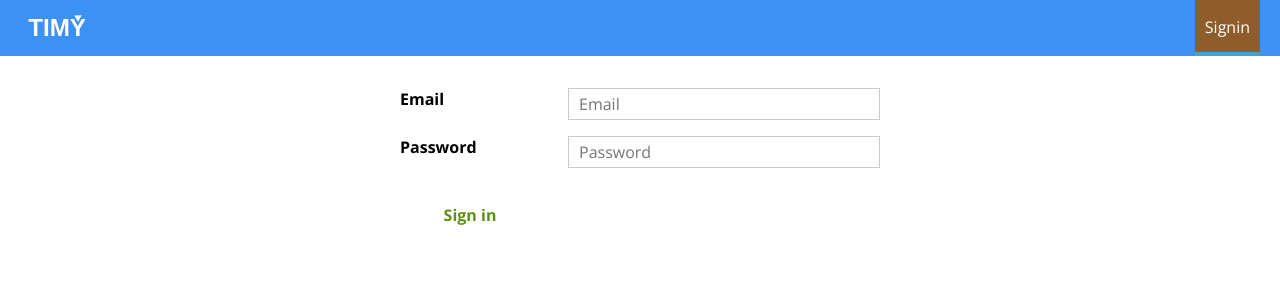
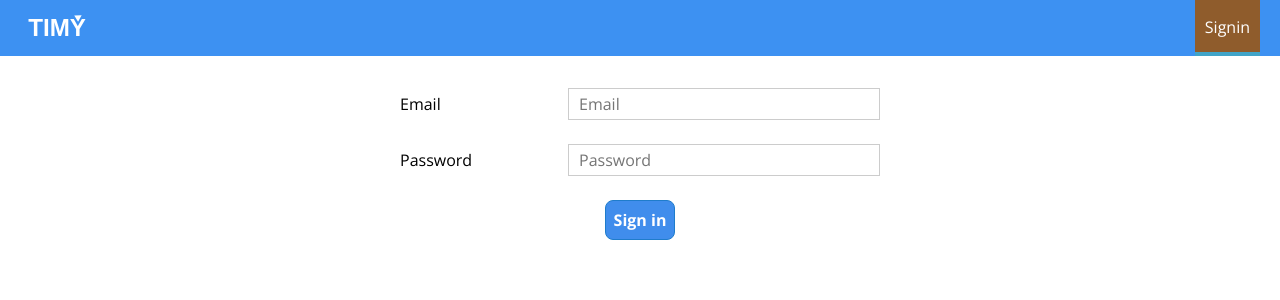
Before and after one commit to Tatarin9/TIMY, a React app: page /auth/signin in a window 1280 px wide. Shown: the top 300 px of the page. Built offline with nearby package versions, Linux system fonts and the light colour scheme.

Commit message:
cont. working on forms grid css

```diff
--- a/src/features/Auth/Auth.css
+++ b/src/features/Auth/Auth.css
@@ -4,12 +4,16 @@
     grid-auto-rows: 2rem;
     grid-row-gap: 0.5rem;
 }
+.FormButtons {
+    grid-column: span 2;
+    margin: auto;
+}
 @media (min-width: 40rem) {
     .AuthForm {
         margin: auto;
         width: 30rem;
         grid-template-columns: 10rem auto;
-        grid-row-gap: 1rem;
+        grid-row-gap: 1.5rem;
         grid-column-gap: 0.5rem;
     }
 
--- a/src/features/Auth/Auth.js
+++ b/src/features/Auth/Auth.js
@@ -10,6 +10,7 @@ import Input from '../../shared/UI/Input/Input';
 import Button from '../../shared/UI/Button/Button';
 
 import classes from './Auth.css';
+import appClasses from '../../App.css';
 
 const auth = props => {
     const [loginForm, setLoginForm] = useState({
@@ -105,8 +106,10 @@ const auth = props => {
                         touched={formControl.touched}
                         changed={(event) => inputChangedHandler(event, formControl.id)}/>
                 ))}
-            <Button btnType="Success" disabled={!loginForm.valid}
+                <div className={classes.FormButtons}>
+                    <Button btnType="Primary" disabled={!loginForm.valid}
                             clicked={submitAuthHandler}>{isSignup ? 'Sign up' : 'Sign in'}</Button>
+                </div>
             </form>
     );
     if (state.isAuthLoading) {
--- a/src/features/Layout/Layout.css
+++ b/src/features/Layout/Layout.css
@@ -1,5 +1,6 @@
-.Content {
+.MainContent {
     margin-top: 72px;
+    min-height: calc(90vh - 70px);
 }
 
 .Page {
--- a/src/features/Layout/Layout.js
+++ b/src/features/Layout/Layout.js
@@ -92,7 +92,7 @@ const layout = props => {
                     open={isSideDrawerVisible}
                     isAuthenticated={!!state.authData}
                     closed={sideDrawerClosedHandler}/>
-                <main className={classes.Content}>
+                <main className={classes.MainContent}>
                     {props.children}
                     <Suspense fallback={<div>Loading...</div>}>{routes}</Suspense>
                 </main>
--- a/src/shared/UI/Button/Button.css
+++ b/src/shared/UI/Button/Button.css
@@ -1,18 +1,40 @@
+
 .Button {
-    background-color: transparent;
-    border: none;
+    background: #408dec;
     color: white;
-    outline: none;
+    font: inherit;
+    border: 1.5px solid #1f7ccb;
+    padding: 0.5rem;
+    border-radius: 8px;
+    font-weight: bold;
     cursor: pointer;
-    font: inherit;
-    padding: 10px;
-    margin: 10px;
-    font-weight: bold;
+    transition: 0.3s;
 }
 
-.Button:first-of-type {
-    margin-left: 0;
-    padding-left: 0;
+.Button:hover,
+.Button:active {
+    background: white;
+    color: #2f91db;
+}
+
+.Button:focus {
+    outline: none;
+}
+
+.Button[disabled] {
+    cursor: not-allowed;
+    border: #a1a1a1;
+    background: #ccc;
+    color: #a1a1a1;
+}
+
+/*.Button:first-of-type {*/
+/*    margin-left: 0;*/
+/*    padding-left: 0;*/
+/*}*/
+
+.Primary {
+    color: #ffffff;
 }
 
 .Success {
--- a/src/shared/UI/Input/Input.css
+++ b/src/shared/UI/Input/Input.css
@@ -1,7 +1,8 @@
 .Label {
-    font-weight: bold;
-    display: block;
-    margin-bottom: 8px;
+    align-self: center;
+    /*font-weight: bold;*/
+    /*display: block;*/
+    /*margin-bottom: 8px;*/
 }
 
 .InputElement {
```
Lines whose indentation alone changed are shown as unchanged.
